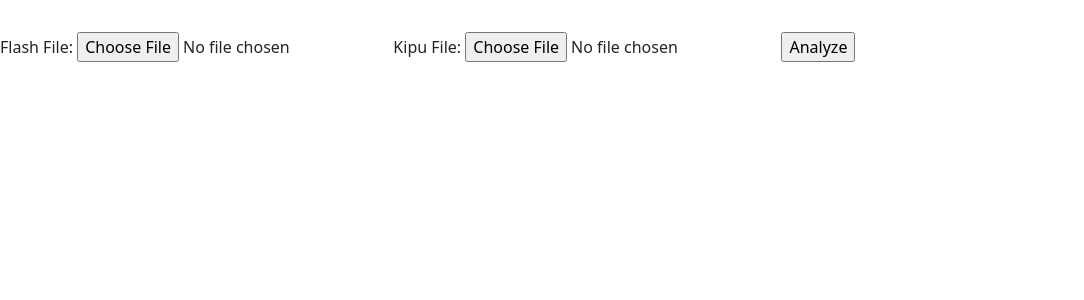
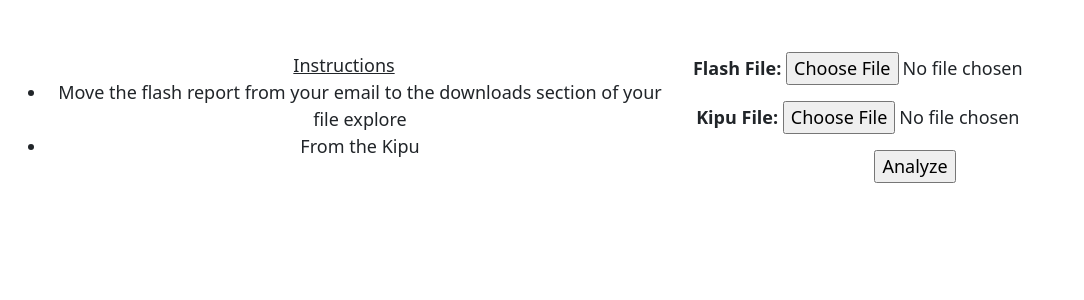
Before and after one commit to keberelf058725/BH_Django_Project, a Django app: page /flash/ in a window 1280 px wide. Shown: the part 86-386 px from the top of the page, without its empty margins (0-1084 px from the left). Run offline with Django 4.2, Linux system fonts and the light colour scheme.

Commit message:
updates 7/26/2022

```diff
--- a/BH_DJANGO/Static_File_Storage/css/style.css
+++ b/BH_DJANGO/Static_File_Storage/css/style.css
@@ -47,7 +47,7 @@
 
 h2.text-center = { color: #FFFFFF;}
 
-body.home {background-color: #FCF3CF; position: relative;}
+body.home {background-color: #FFFFFF; position: relative;}
 
 div.chart_2row {box-shadow: 20px 20px 10px grey;
 border-radius: 50px; height: 305px;
@@ -56,3 +56,25 @@
 div.chart_1row {box-shadow: 20px 20px 10px grey;
 border-radius: 50px; height: 500px;
   width: 1260px; border-style: solid;}
+
+div.flash_page {
+    padding: 10px;
+    background-color: #FFFFFF;
+    display: grid;
+    grid-gap: 10px;
+    grid-row-gap: 30px;
+    grid: 'help form'
+        ;
+    margin-left: 0%;
+    margin-right: 10%;
+
+  }
+
+  .flash_page > div {
+
+    text-align: Center;
+    padding: 10px 5px;
+    font-size: 18px;
+  }
+
+body.flashhtml {position: relative;}
--- a/BH_DJANGO/templates/flash.html
+++ b/BH_DJANGO/templates/flash.html
@@ -1,12 +1,30 @@
 {% extends 'base.html' %}
 {% block content %}
-<body>
+<body class="flashhtml">
+<div class="flash_page">
+    <div class="help1" style="grid-area: help">
+        <u>
+            Instructions
+        </u>
+        <ul>
+            <li>
+                Move the flash report from your email to the downloads section of your file explore
+            </li>
+            <li>
+                From the Kipu
+            </li>
+        </ul>
+    </div>
+    <div class="flash_form" style="grid-area: form"><strong>
         <form action="" method="post" enctype="multipart/form-data">
 
             {% csrf_token %}
-    {{ form }}
+            {{ form.as_p }}
             <input type="submit" value="Analyze">
         </form>
+    </strong>
+    </div>
+</div>
 </body>
 
 
```
Also changed, not shown: BH_DJANGO/db.sqlite3. Lines whose indentation alone changed are shown as unchanged.
